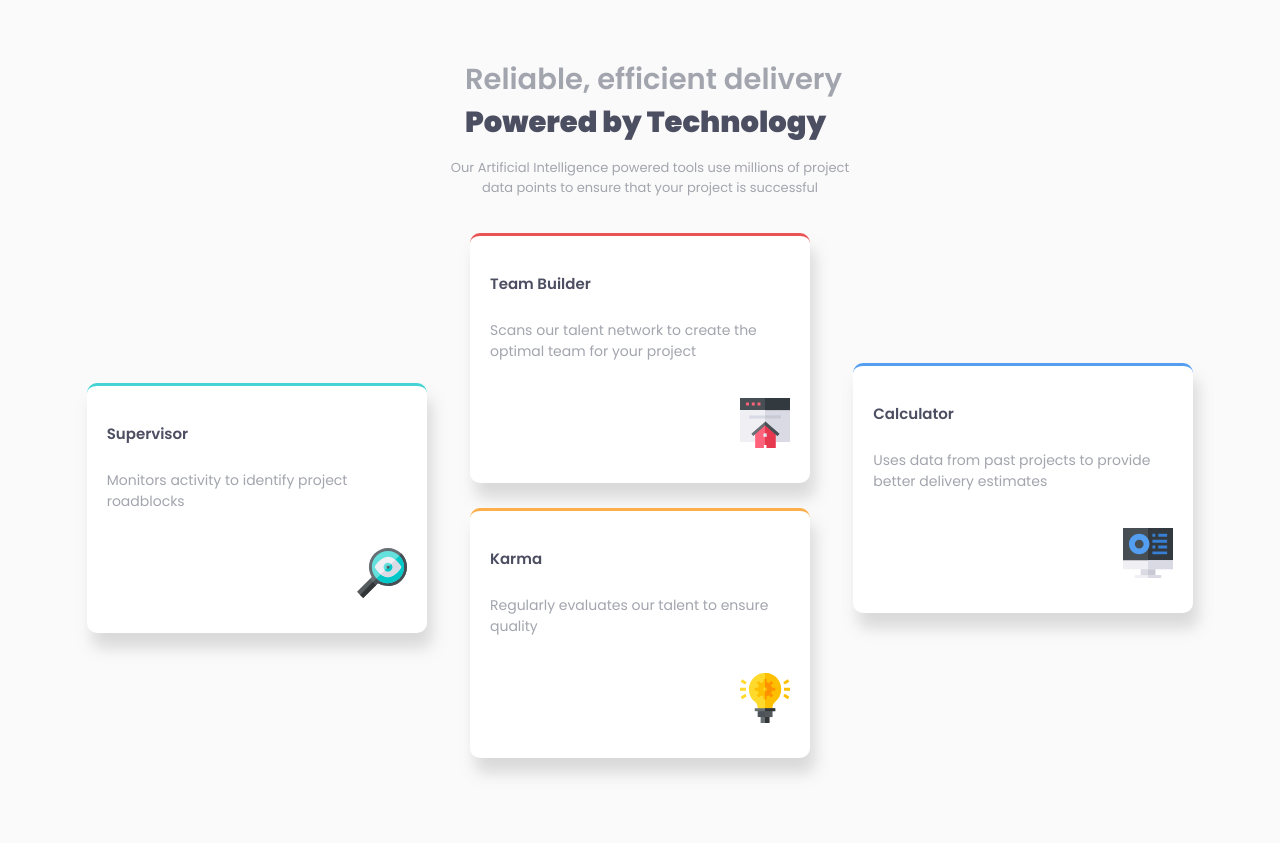
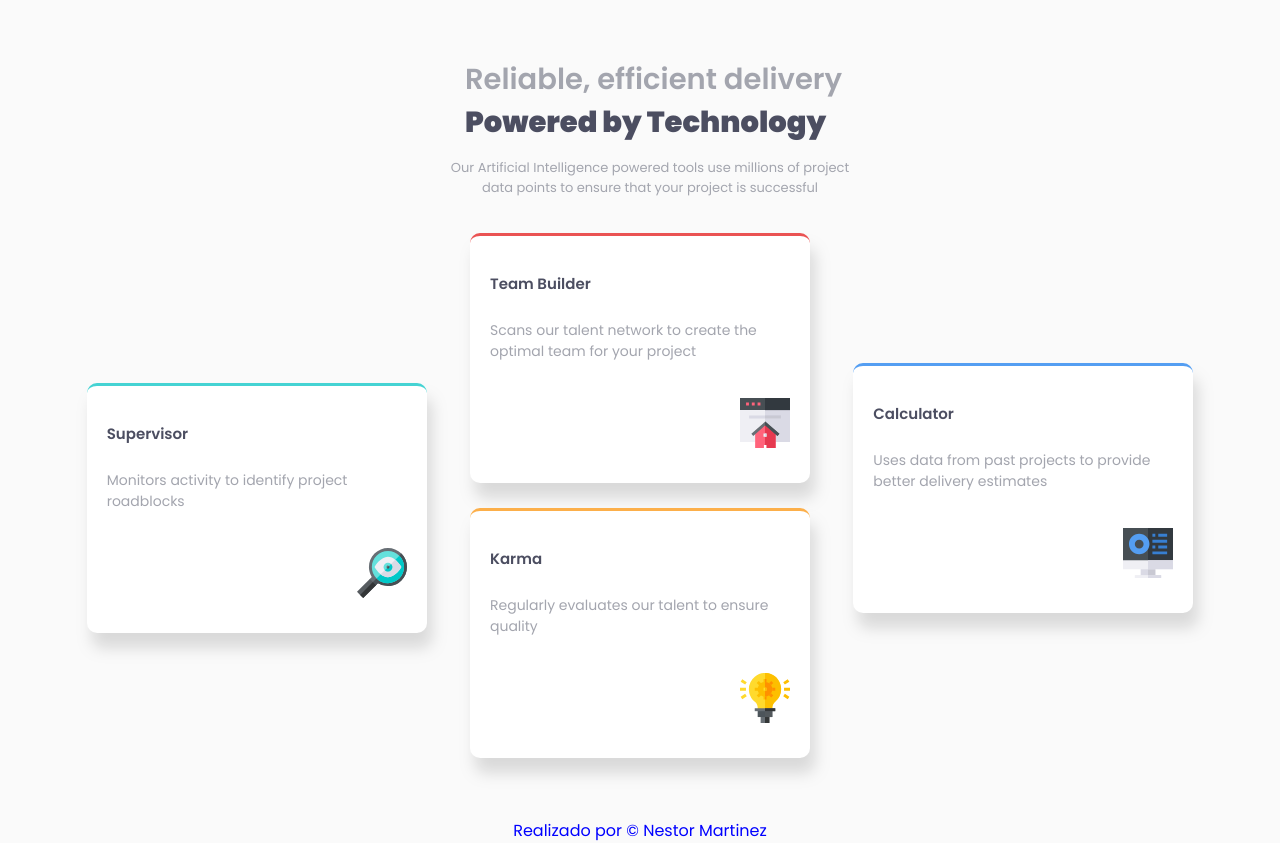
Before and after one commit to nestor12m/cuatrocartasgrid, a plain HTML site: page index.html in a window 1280 px wide. Shown: the part 97-940 px from the top of the page. Before the commit the page ends 885 px from the top, so only its background shows below. Drawn offline with Linux system fonts and the light colour scheme.

Commit message:
version v5

```diff
--- a/css/estilos.css
+++ b/css/estilos.css
@@ -98,6 +98,12 @@ h2{
     font-size: 20px;
 }
 
+.realizado p{
+    margin-top: 30px;
+ text-align: center;
+ color: blue;
+}
+
 @media(min-width:1200px){
 
     .seccion-cab{
--- a/index.html
+++ b/index.html
@@ -56,6 +56,10 @@
 
     </main>
 
+    <div class="realizado">
+        <p>Realizado por ©  Nestor Martinez</p>
+    </div>
+
 </body>
 
 </html>
```
